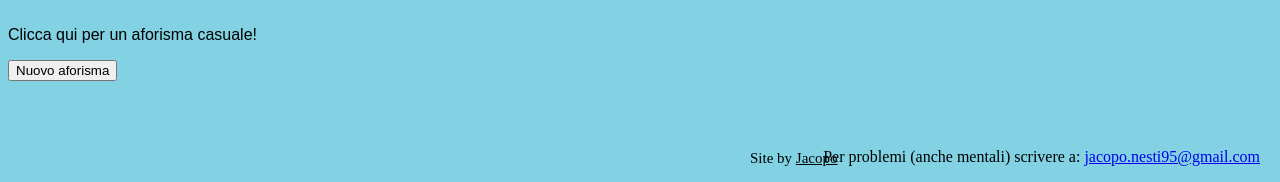
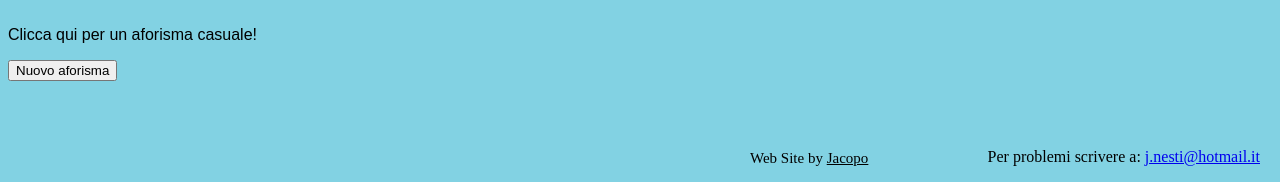
Before and after one commit to jacopo-nesti/checkmate, a Flask app: page / in a window 1280 px wide. Shown: the part 618-800 px from the top of the page. Run offline with Flask 3, Linux system fonts and the light colour scheme; data that the repository does not hold is empty.

Commit message:
Update footer text and contact email in index.html

```diff
--- a/templates/index.html
+++ b/templates/index.html
@@ -166,7 +166,7 @@
             </a>
         </p>
 
-        <!-- SITE BY -->
+        <!--WEB SITE BY -->
         <p style="
         position:absolute;
         bottom:0px;
@@ -174,7 +174,7 @@
         font-size:15px;
         color:black;
         ">
-            Site by
+            Web Site by
             <a href="https://github.com/jacopo-nesti" style="font-size:15px; color:black;"> Jacopo </a>
         </p>
 
@@ -182,9 +182,9 @@
         position: fixed;
         bottom: 0px;
         right: 20px;">
-        Per problemi (anche mentali) scrivere a:
-        <a href="mailto:jacopo.nesti95@gmail.com">
-        jacopo.nesti95@gmail.com
+        Per problemi scrivere a:
+        <a href="mailto:j.nesti@hotmail.it">
+        j.nesti@hotmail.it
         </a>
         </p>
 
```
